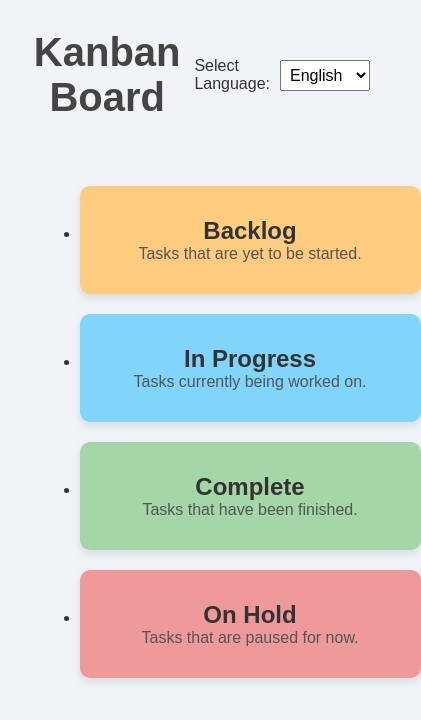
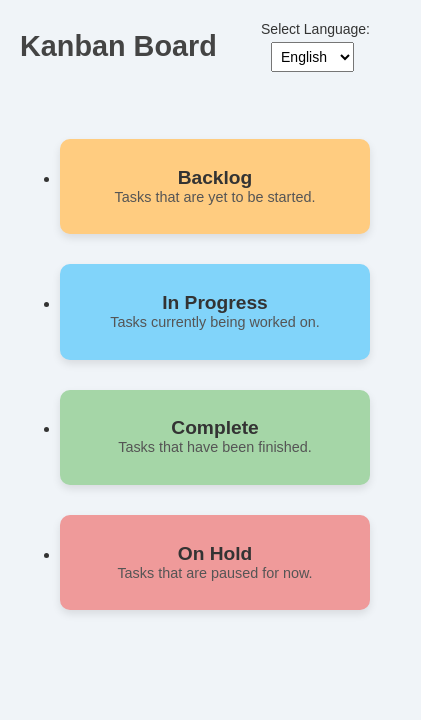
Before and after one commit to sd3u16/DragDrop, a plain HTML site: page index.html in a window 390 px wide. Shown: the whole page, 421 px wide, since content can reach past the window. Drawn offline with nearby package versions, Linux system fonts and the light colour scheme.

Commit message:
added design

```diff
--- a/style.css
+++ b/style.css
@@ -62,6 +62,7 @@ header {
   width: 22%;
   box-shadow: 0 4px 8px rgba(0, 0, 0, 0.1);
   text-align: center;
+  margin: 10px;
 }
 
 .drag-column h1 {
@@ -92,18 +93,58 @@ header {
   background-color: #ef9a9a;
 }
 
-/* Responsive Design */
+/* Responsive Design for Tablets and Mobiles */
+
+/* For tablets (width 768px and below) */
 @media (max-width: 768px) {
   .drag-container {
       flex-direction: column;
+      align-items: center;
   }
 
   .drag-list {
       flex-direction: column;
+      align-items: center;
   }
 
   .drag-column {
-      width: 100%;
+      width: 80%; /* Make columns bigger on tablet view */
       margin-bottom: 20px;
   }
+
+  h1.main-title {
+      font-size: 2em; /* Slightly smaller title on tablets */
+  }
 }
+
+/* For small mobile screens (width 480px and below) */
+@media (max-width: 480px) {
+  .drag-column {
+      width: 90%; /* Make columns nearly full-width on mobile */
+  }
+
+  h1.main-title {
+      font-size: 1.8em; /* Even smaller title on mobile */
+  }
+
+  .drag-column h1 {
+      font-size: 1.2em;
+  }
+
+  .drag-column p {
+      font-size: 0.9em;
+  }
+
+  .language-switcher {
+      flex-direction: column;
+      align-items: flex-start;
+  }
+
+  .language-switcher label, .language-switcher select {
+      font-size: 14px;
+  }
+
+  .language-switcher select {
+      margin-top: 5px;
+  }
+}
```
